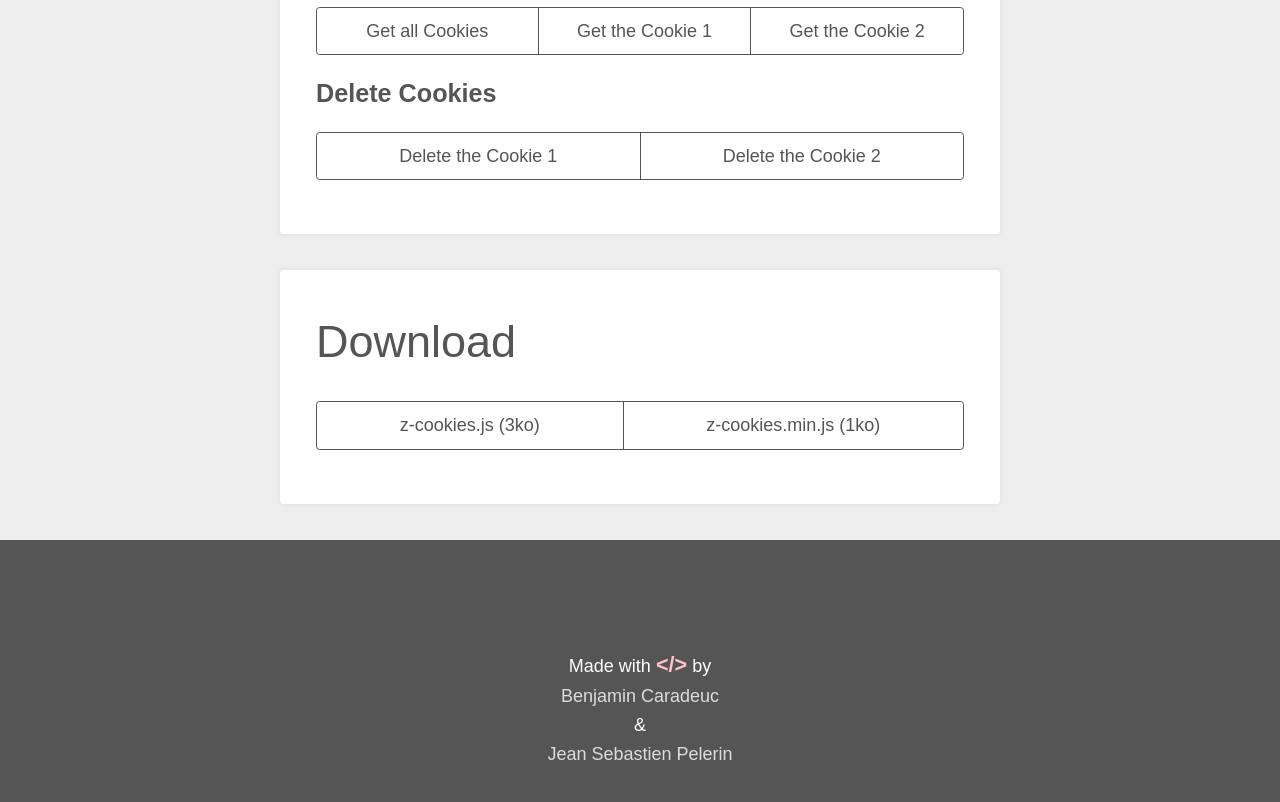
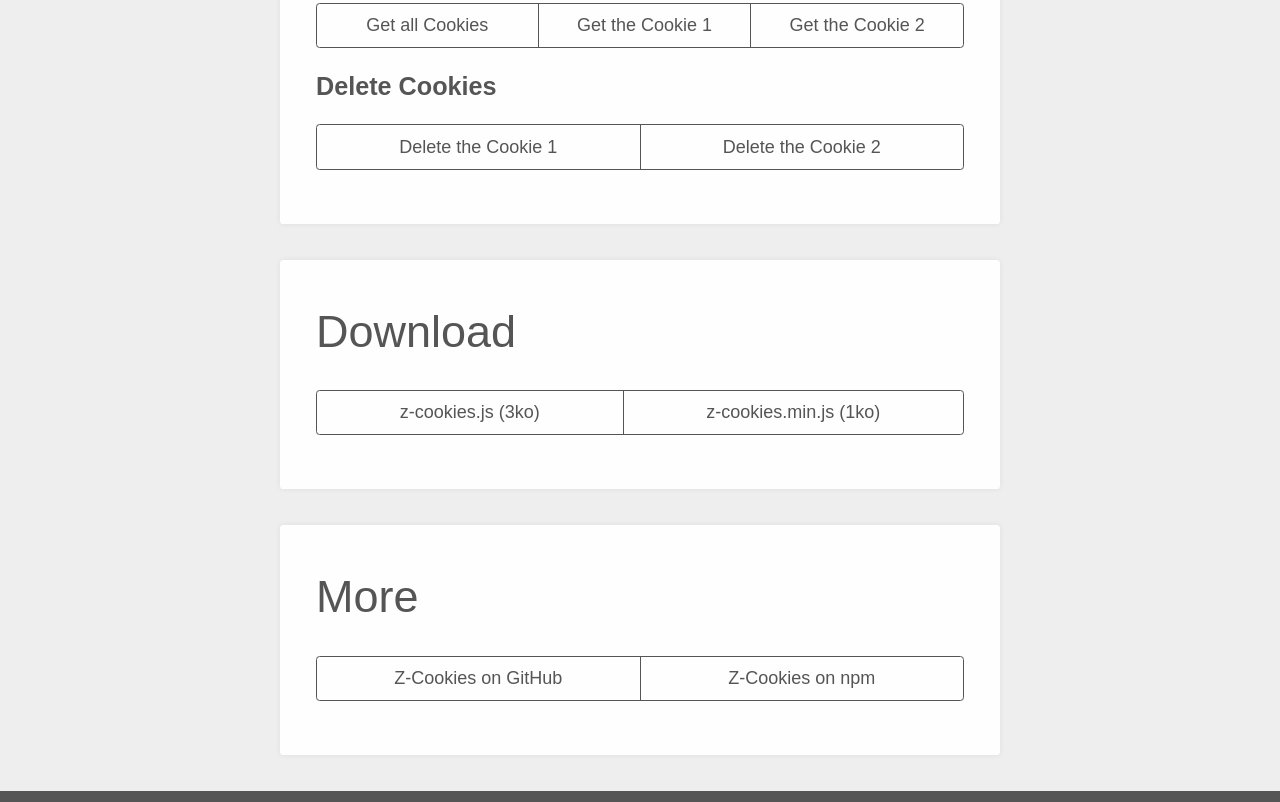
Before and after one commit to benavern/z-cookies, a website: page index.html in a window 1280 px wide. Shown: the part 3958-4760 px from the top of the page. Drawn offline with nearby package versions, Linux system fonts and the light colour scheme.

Commit message:
added npm stuff

```diff
--- a/css/styles.css
+++ b/css/styles.css
@@ -135,7 +135,7 @@
   text-align: center;
   border-right: 1px #555 solid;
   width: 1%; /*hack for same width cells*/
-  padding: .5rem 0;
+  padding: .4rem;
   color: #555;
   text-decoration: none;
   transition: .3s color, .3s background;
--- a/index.html
+++ b/index.html
@@ -173,6 +173,16 @@
 		</div>
 	</section>
 
+	<section>
+		<h1>
+			More
+		</h1>
+		<div class="btn-group">
+			<a href="https://github.com/benavern/z-cookies" class="btn">Z-Cookies on GitHub</a>
+			<a href="https://www.npmjs.com/package/z-cookies" class="btn">Z-Cookies on npm</a>
+		</div>
+	</section>
+
 	<footer>
 		<p>
 			Made with <i>&lt;/&gt;</i> by
```
Also changed, not shown: README.md.
